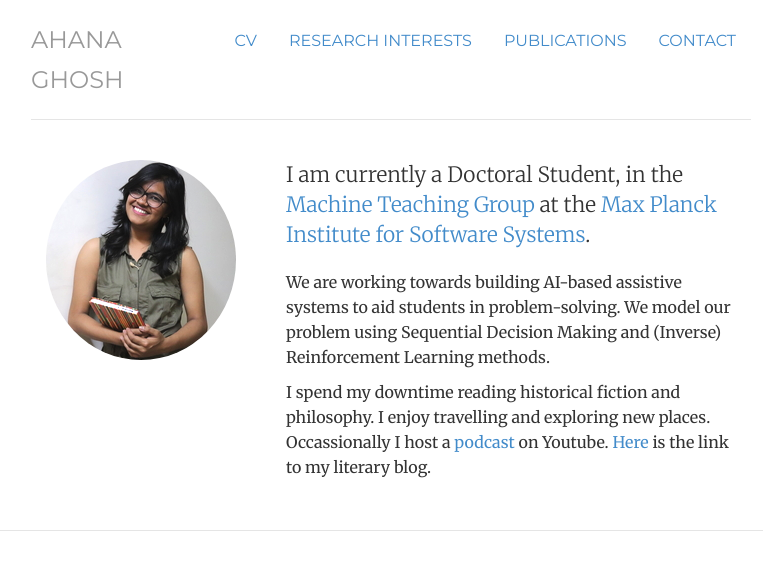
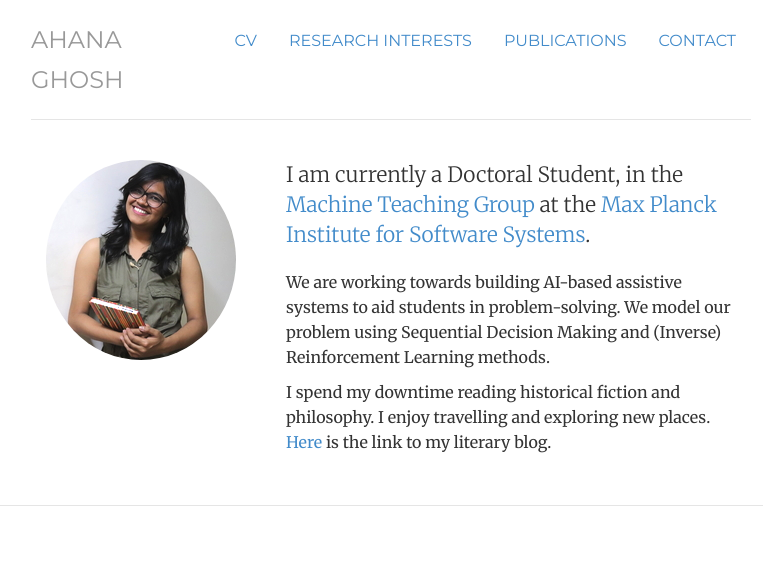
Before and after one commit to ahana204/ahana204.github.io, a Jekyll site: the page built from index.html, in a window 1280 px wide. Shown: the top 570 px of the page, without its empty margins (249-1012 px from the left). Built offline with Jekyll 4.4.1, drawn with Linux system fonts in a browser that asks for light colours.

Commit message:
Update index.html

```diff
--- a/index.html
+++ b/index.html
@@ -17,7 +17,7 @@
 	<p class="lead">I am currently a Doctoral Student, in the <a href="https://machineteaching.mpi-sws.org/index.html">Machine Teaching Group</a> at the <a href="https://www.mpi-sws.org/">Max Planck Institute for Software Systems</a>.</p>
 	<p>We are working towards building AI-based assistive systems to aid students in problem-solving. We model our problem using Sequential Decision Making and (Inverse) Reinforcement Learning methods.
 </p>
-		<p>I spend my downtime reading historical fiction and philosophy. I enjoy travelling and exploring new places. Occassionally I host a <a href="https://www.youtube.com/c/BITSnBYTESshow">podcast</a> on Youtube. <a href="https://prussianblu.wordpress.com/author/prussianblu/">Here </a>is the link to my literary blog.</p>
+		<p>I spend my downtime reading historical fiction and philosophy. I enjoy travelling and exploring new places. <a href="https://prussianblu.wordpress.com/author/prussianblu/">Here </a>is the link to my literary blog.</p>
 	</div>
 
 	</div>
```
